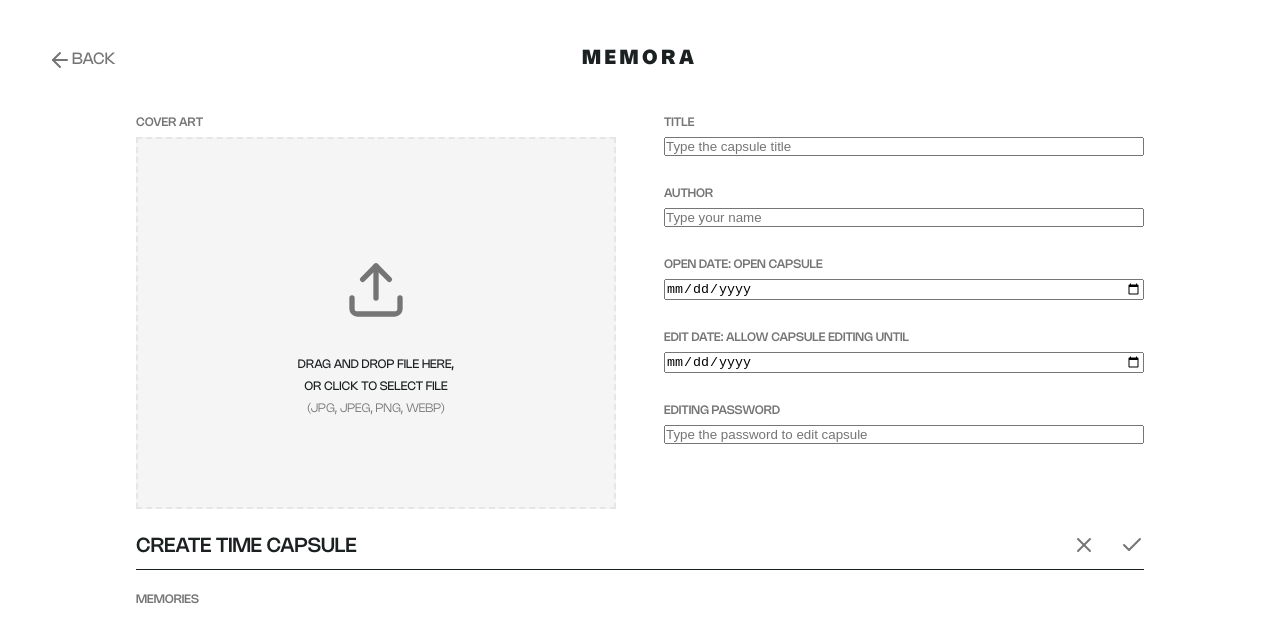
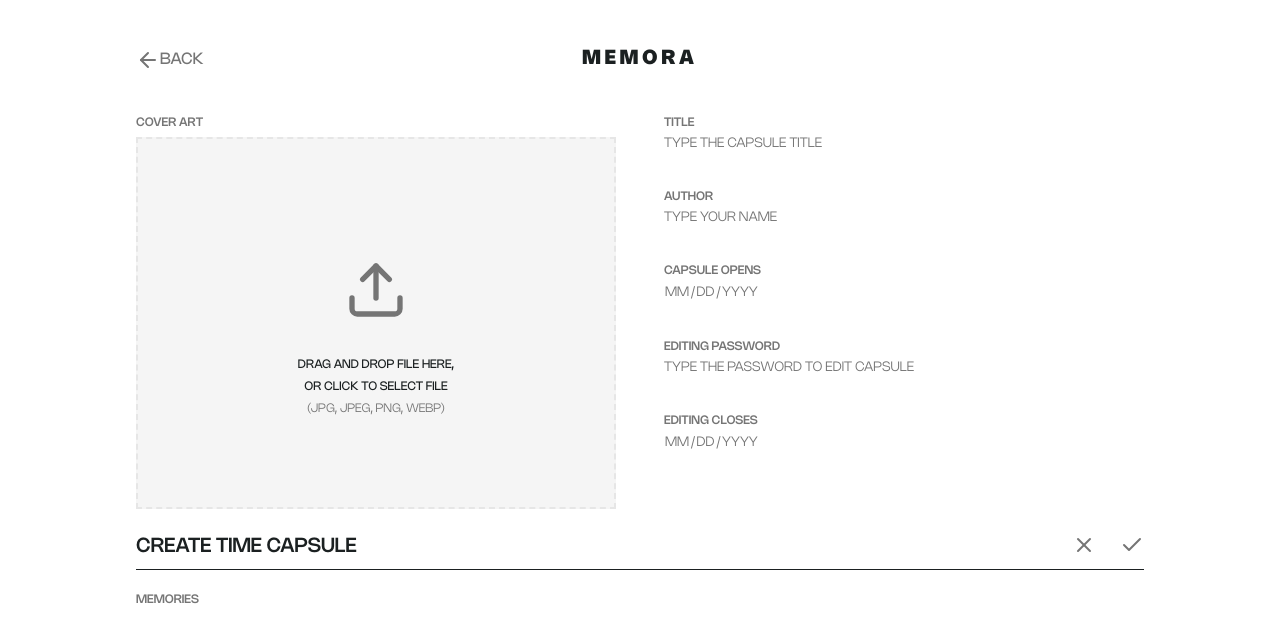
Before and after one commit to alejvillanueva/time-capsule, a React (Vite) app in the folder client/: page /capsule/add in a window 1280 px wide. Shown: the top 642 px of the page. Built offline with nearby package versions, Linux system fonts and the light colour scheme.

Commit message:
create InputField and UploadField components and use in applicable pages, edit styling as needed to function

```diff
--- a/client/src/components/Header/Header.scss
+++ b/client/src/components/Header/Header.scss
@@ -3,12 +3,17 @@
 
 .header {
 	background: $white;
-	padding: map-get($spacings, xxl);
+	margin: 0 auto;
 	position: fixed;
 	top: 0;
 	left: 0;
 	right: 0;
 	width: 100%;
+
+	@include desktop {
+		max-width: 63rem;
+		padding: map-get($spacings, xxl) 0;
+	}
 
 	&__link {
 		&--back {
--- /dev/null
+++ b/client/src/components/InputField/InputField.scss
@@ -0,0 +1,50 @@
+@use "../../styles/partials/variables" as *;
+@use "../../styles/partials/mixins" as *;
+
+.input-field {
+	&__input {
+		font-family: "Nohemi", Arial, sans-serif;
+		font-weight: $font-weight-regular;
+		margin-bottom: map-get($spacings, xl);
+		padding-bottom: map-get($spacings, sm);
+		border: none;
+		outline: none;
+		text-transform: uppercase;
+
+		&::-webkit-datetime-edit {
+			color: $grey-dark;
+			font-weight: $font-weight-light;
+		}
+
+		&:focus {
+			border-bottom: 1px solid $primary;
+			font-weight: $font-weight-medium;
+		}
+
+		&--select {
+			border-bottom: 1px solid $black;
+		}
+
+		&--textarea {
+			height: 100%;
+			line-height: 1.125rem;
+			resize: none;
+		}
+	}
+
+	&__label {
+		margin-bottom: map-get($spacings, sm);
+	}
+}
+
+textarea::-webkit-scrollbar {
+	width: 0.25rem;
+}
+
+textarea::-webkit-scrollbar-track {
+	-webkit-box-shadow: inset 0 0 6px $grey-light;
+}
+
+textarea::-webkit-scrollbar-thumb {
+	background-color: $grey-dark;
+}
--- /dev/null
+++ b/client/src/components/InputField/InputField.tsx
@@ -0,0 +1,68 @@
+import "./InputField.scss";
+
+interface InputFieldProps {
+	inputLabel: string;
+	inputType: "text" | "date" | "password" | "textArea" | "select";
+	inputName: string;
+	inputId: string;
+	placeholder?: string;
+}
+
+function InputField({
+	inputLabel,
+	inputType,
+	inputId,
+	inputName,
+	placeholder,
+}: InputFieldProps) {
+	return (
+		<>
+			{inputType !== "select" && inputType !== "textArea" && (
+				<>
+					<label className="input-field__label text-label" htmlFor={inputId}>
+						{inputLabel}
+					</label>
+					<input
+						className="input-field__input"
+						type={inputType}
+						name={inputName}
+						id={inputId}
+						placeholder={placeholder}
+					/>
+				</>
+			)}
+			{inputType === "select" && (
+				<>
+					<label className="input-field__label text-label" htmlFor={inputId}>
+						{inputLabel}
+					</label>
+					<select
+						className="input-field__input input-field__input--select"
+						name={inputName}
+						id={inputId}
+					>
+						<option value="">Select a Memory Type</option>
+						<option value="image">Image</option>
+						<option value="video">Video</option>
+						<option value="text">Text</option>
+					</select>
+				</>
+			)}
+			{inputType === "textArea" && (
+				<>
+					<label className="input-field__label text-label" htmlFor={inputId}>
+						{inputLabel}
+					</label>
+					<textarea
+						className="input-field__input input-field__input--textarea"
+						name={inputName}
+						id={inputId}
+						placeholder={placeholder}
+					></textarea>
+				</>
+			)}
+		</>
+	);
+}
+
+export default InputField;
--- /dev/null
+++ b/client/src/components/UploadField/UploadField.scss
@@ -0,0 +1,37 @@
+@use "../../styles/partials/variables" as *;
+@use "../../styles/partials/mixins" as *;
+
+.upload-field {
+	&__container {
+		width: 100%;
+		@include flexbox(column, unset, unset);
+	}
+
+	&__drop-text {
+		font-size: $font-size-dt-sm;
+		text-transform: uppercase;
+
+		&--light {
+			color: $grey-dark;
+			font-weight: $font-weight-light;
+		}
+	}
+
+	&__drop-zone {
+		background-color: #f5f5f5;
+		border: 2px dashed $grey-light;
+		cursor: pointer;
+		width: 100%;
+		height: 23.25rem;
+		@include flexbox(column, center, center);
+	}
+
+	&__icon {
+		height: 4rem;
+		margin: map-get($spacings, xl);
+	}
+
+	&__label {
+		margin-bottom: map-get($spacings, sm);
+	}
+}
--- /dev/null
+++ b/client/src/components/UploadField/UploadField.tsx
@@ -0,0 +1,82 @@
+import "./UploadField.scss";
+import { useDropzone } from "react-dropzone";
+
+interface UploadFieldProps {
+	uploadLabel: string;
+	uploadName: string;
+	uploadId: string;
+	acceptedTypes?: {
+		[key: string]: string[];
+	};
+}
+
+function UploadField({
+	uploadLabel,
+	uploadName,
+	uploadId,
+	acceptedTypes,
+}: UploadFieldProps) {
+	const { getRootProps, getInputProps } = useDropzone({
+		accept: acceptedTypes || {
+			"image/png": [".png"],
+			"image/jpeg": [".jpg", ".jpeg"],
+			"image/webp": [".webp"],
+		},
+	});
+
+	return (
+		<div className="upload-field__container">
+			<label className="upload-field__label text-label" htmlFor={uploadId}>
+				{uploadLabel}
+			</label>
+			<div
+				className="upload-field__drop-zone"
+				role="button"
+				tabIndex={0}
+				aria-label="Upload a file by dragging or clicking"
+				{...getRootProps()}
+			>
+				<svg
+					className="upload-field__icon"
+					xmlns="http://www.w3.org/2000/svg"
+					viewBox="0 0 24 24"
+					fill="none"
+					stroke="#757575"
+					strokeWidth="2"
+					strokeLinecap="round"
+					strokeLinejoin="round"
+				>
+					<path d="M21 15v4a2 2 0 0 1-2 2H5a2 2 0 0 1-2-2v-4" />
+					<polyline points="17 8 12 3 7 8" />
+					<line x1="12" x2="12" y1="3" y2="15" />
+				</svg>
+				<p className="upload-field__drop-text text-body">
+					Drag and drop file here,
+				</p>
+				<p className="upload-field__drop-text text-body">
+					or click to select file
+				</p>
+				{acceptedTypes ? (
+					<p className="upload-field__drop-text upload-field__drop-text--light text-body">
+						{`(${Object.values(acceptedTypes)
+							.join(",")
+							.replace(/\./g, " ")
+							.trim()})`}
+					</p>
+				) : (
+					<p className="upload-field__drop-text upload-field__drop-text--light text-body">
+						(jpg, jpeg, png, webp)
+					</p>
+				)}
+				<input
+					type="file"
+					name={uploadName}
+					id={uploadId}
+					{...getInputProps()}
+				/>
+			</div>
+		</div>
+	);
+}
+
+export default UploadField;
--- a/client/src/pages/AddCapsulePage/AddCapsulePage.scss
+++ b/client/src/pages/AddCapsulePage/AddCapsulePage.scss
@@ -11,40 +11,8 @@
 		@include flexbox(column, unset, unset);
 	}
 
-	&__drop-text {
-		font-size: $font-size-dt-sm;
-		text-transform: uppercase;
-
-		&--light {
-			color: $grey-dark;
-			font-weight: $font-weight-light;
-		}
-	}
-
-	&__drop-zone {
-		background-color: #f5f5f5;
-		border: 2px dashed $grey-light;
-		cursor: pointer;
-		width: 100%;
-		height: 23.25rem;
-		@include flexbox(column, center, center);
-	}
-
 	&__form {
 		@include flexbox(row, unset, unset);
 		gap: map-get($spacings, xxl);
 	}
-
-	&__icon {
-		height: 4rem;
-		margin: map-get($spacings, xl);
-	}
-
-	&__input {
-		margin-bottom: map-get($spacings, xl);
-	}
-
-	&__label {
-		margin-bottom: map-get($spacings, sm);
-	}
 }
--- a/client/src/pages/AddCapsulePage/AddCapsulePage.tsx
+++ b/client/src/pages/AddCapsulePage/AddCapsulePage.tsx
@@ -1,17 +1,11 @@
 import "./AddCapsulePage.scss";
+import InputField from "../../components/InputField/InputField";
 import MainHeading from "../../components/MainHeading/MainHeading";
+import UploadField from "../../components/UploadField/UploadField";
 // import useAppContext from "../../context/useAppContext";
-import { useDropzone } from "react-dropzone";
 
 function AddCapsulePage() {
 	// const { coverArt, setCoverArt } = useAppContext();
-	const { getRootProps, getInputProps } = useDropzone({
-		accept: {
-			"image/png": [".png"],
-			"image/jpeg": [".jpg", ".jpeg"],
-			"image/webp": [".webp"],
-		},
-	});
 
 	const handleSubmit = (e: React.FormEvent<HTMLFormElement>) => {
 		e.preventDefault();
@@ -22,109 +16,49 @@ function AddCapsulePage() {
 	return (
 		<main className="add-capsule">
 			<form className="add-capsule__form" onSubmit={handleSubmit}>
+				<UploadField
+					uploadLabel="Cover Art"
+					uploadName="capsule_image"
+					uploadId="capsule_image"
+				/>
 				<div className="add-capsule__form-container">
-					<label
-						className="add-capsule__label text-label"
-						htmlFor="capsule_image"
-					>
-						Cover Art
-					</label>
-					<div className="add-capsule__drop-zone" {...getRootProps()}>
-						<svg
-							className="add-capsule__icon"
-							xmlns="http://www.w3.org/2000/svg"
-							viewBox="0 0 24 24"
-							fill="none"
-							stroke="#757575"
-							strokeWidth="2"
-							strokeLinecap="round"
-							strokeLinejoin="round"
-						>
-							<path d="M21 15v4a2 2 0 0 1-2 2H5a2 2 0 0 1-2-2v-4" />
-							<polyline points="17 8 12 3 7 8" />
-							<line x1="12" x2="12" y1="3" y2="15" />
-						</svg>
-						<p className="add-capsule__drop-text text-body">
-							Drag and drop file here,
-						</p>
-						<p className="add-capsule__drop-text text-body">
-							or click to select file
-						</p>
-						<p className="add-capsule__drop-text add-capsule__drop-text--light text-body">
-							(jpg, jpeg, png, webp)
-						</p>
-
-						<input
-							type="file"
-							name="capsule_image"
-							id="capsule_image"
-							{...getInputProps()}
-						/>
-					</div>
-				</div>
-				<div className="add-capsule__form-container">
-					<label
-						className="add-capsule__label text-label"
-						htmlFor="capsule_title"
-					>
-						Title
-					</label>
-					<input
-						className="add-capsule__input"
-						type="text"
-						name="capsule_title"
-						id="capsule_title"
+					<InputField
+						inputType="text"
+						inputLabel="Title"
+						inputName="capsule_title"
+						inputId="capsule
+					_title"
 						placeholder="Type the capsule title"
 					/>
-					<label
-						className="add-capsule__label text-label"
-						htmlFor="capsule_author"
-					>
-						Author
-					</label>
-					<input
-						className="add-capsule__input"
-						type="text"
-						name="capsule_author"
-						id="capsule_author"
+					<InputField
+						inputType="text"
+						inputLabel="Author"
+						inputName="capsule_author"
+						inputId="capsule
+					_author"
 						placeholder="Type your name"
 					/>
-					<label
-						className="add-capsule__label text-label"
-						htmlFor="capsule_unlock_date"
-					>
-						Open Date: Open Capsule
-					</label>
-					<input
-						className="add-capsule__input"
-						type="date"
-						name="capsule_unlock_date"
-						id="capsule_unlock_date"
+					<InputField
+						inputType="date"
+						inputLabel="Capsule Opens"
+						inputName="capsule_unlock_date"
+						inputId="capsule
+					_unlock_date"
 					/>
-					<label
-						className="add-capsule__label text-label"
-						htmlFor="capsule_edit_date"
-					>
-						Edit Date: Allow Capsule Editing Until
-					</label>
-					<input
-						className="add-capsule__input"
-						type="date"
-						name="capsule_edit_date"
-						id="capsule_edit_date"
+					<InputField
+						inputType="password"
+						inputLabel="Editing Password"
+						inputName="capsule_password"
+						inputId="capsule
+					_password"
+						placeholder="Type the password to edit capsule"
 					/>
-					<label
-						className="add-capsule__label text-label"
-						htmlFor="capsule_password"
-					>
-						Editing Password
-					</label>
-					<input
-						className="add-capsule__input"
-						type="password"
-						name="capsule_password"
-						id="capsule_password"
-						placeholder="Type the password to edit capsule"
+					<InputField
+						inputType="date"
+						inputLabel="Editing Closes"
+						inputName="capsule_edit_date"
+						inputId="capsule
+					_edit_date"
 					/>
 				</div>
 			</form>
--- a/client/src/pages/HomePage/HomePage.scss
+++ b/client/src/pages/HomePage/HomePage.scss
@@ -11,7 +11,7 @@
 		right: 0;
 		background: $white;
 		gap: map-get($spacings, xxl);
-		padding: map-get($spacings, xlg) 0;
+		padding: map-get($spacings, xl) 0;
 		@include flexbox(row, center, center);
 	}
 
--- a/client/src/styles/partials/_globals.scss
+++ b/client/src/styles/partials/_globals.scss
@@ -3,6 +3,7 @@
 @use "./variables" as *;
 
 // RESETS
+
 * {
 	box-sizing: border-box;
 }
@@ -54,6 +55,24 @@ a {
 	}
 }
 
+// FORM INPUTS
+
+::placeholder {
+	font-family: "Nohemi", Arial, sans-serif;
+	color: $grey-dark;
+	font-weight: $font-weight-light;
+	size: $font-size-dt-md;
+	text-transform: uppercase;
+}
+
+input[type="date"]::-webkit-calendar-picker-indicator {
+	display: none;
+	-webkit-appearance: none;
+	appearance: none;
+}
+
+// FONT STYLING
+
 .text-heading {
 	@include font-heading;
 }
```
